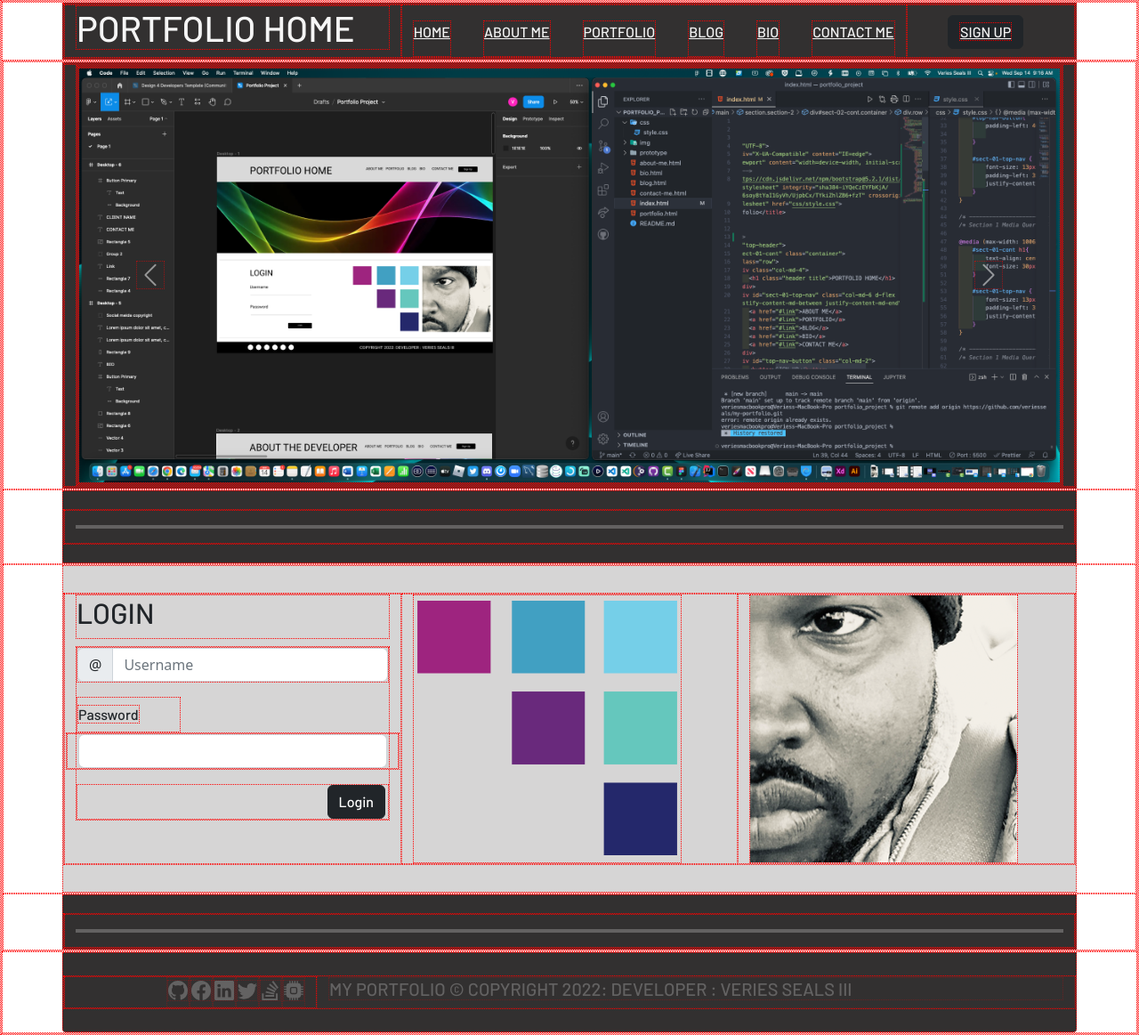
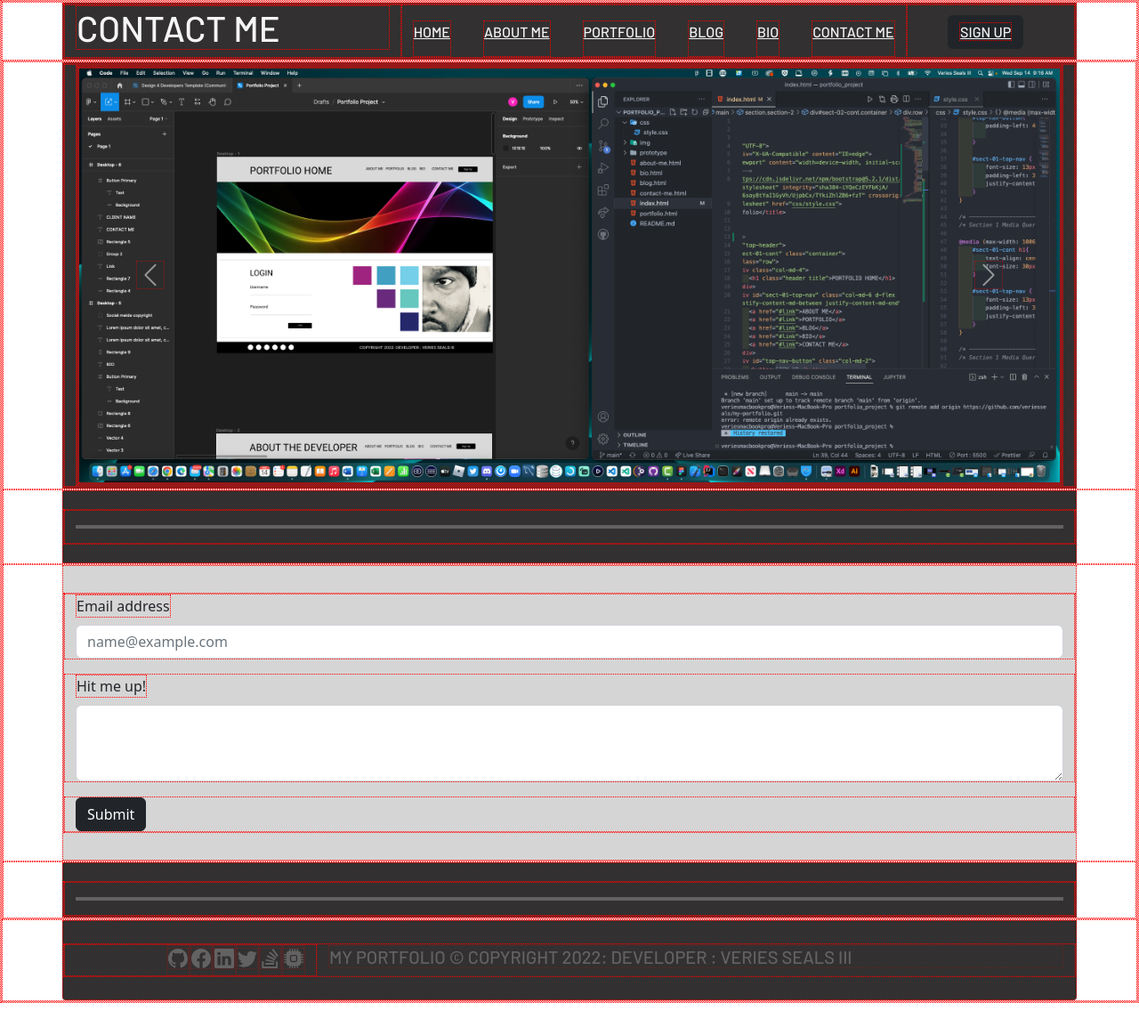
Before and after one commit to veriesseals/my-portfolio, a plain HTML site: page contact-me.html in a window 1280 px wide. Shown: the whole page at 89% size. After the commit the page ends 1127 px from the top, so only its background shows below. Drawn offline with nearby package versions, Linux system fonts and the light colour scheme.

Commit message:
Added contact me page

```diff
--- a/contact-me.html
+++ b/contact-me.html
@@ -10,7 +10,7 @@
     <link rel="preconnect" href="https://fonts.gstatic.com" crossorigin>
     <link href="https://fonts.googleapis.com/css2?family=Barlow:wght@500&display=swap" rel="stylesheet">
     <link rel="stylesheet" href="css/style.css">
-    <title>Veries's Portfolio</title>
+    <title>Contact Me</title>
 </head>
 <body>
     <!-- Header -->
@@ -18,7 +18,7 @@
         <div id="sect-01-cont" class="container">
             <div class="row">
                 <div class="col-md-4">
-                    <h1 class="header-title">PORTFOLIO HOME</h1>
+                    <h1 class="header-title">CONTACT ME</h1>
                 </div>
                 <div id="sect-01-top-nav" class="col-md-6 d-flex justify-content-md-between justify-content-md-end">
                     <a href="index.html">HOME</a>
@@ -82,37 +82,20 @@
         <section class="section-3">
             <div id="sect-03-cont" class="container">
                 <div class="row">
-                    <div class="col-md-4">
-                        <h2 class="login">LOGIN</h2>
-                        <!-- form -->
-                        <form action="">
-                            <!-- Username -->
-                            <div class="input-group mb-3">
-                                <span class="input-group-text" id="basic-addon1">@</span>
-                                <input type="text" class="form-control" placeholder="Username" aria-label="Username" aria-describedby="basic-addon1">
-                            </div>
+                    <div class="mb-3">
+                        <label for="exampleFormControlInput1" class="form-label">Email address</label>
+                        <input type="email" class="form-control" id="exampleFormControlInput1" placeholder="name@example.com" class="col-md-4">
+                    </div>
+                    <div class="mb-3">
+                        <label for="exampleFormControlTextarea1" class="form-label">Hit me up!</label>
+                        <textarea class="form-control" id="exampleFormControlTextarea1" rows="3"></textarea>
+                    </div>
 
-                            <!-- Password -->
+                    <div id="sect-03-cont-submit-button" class="col-md-12">
+                        <button class="btn btn-dark" type="submit">Submit</button>
+                    </div>
 
-                            <label for="inputPassword" class="col-sm-4 col-form-label"><span id="password-text">Password</span></label>
-                            <div class="mb-3 row">
-                                <div class="col-sm-12">
-                                  <input type="password" class="form-control" id="inputPassword">
-                                </div>
-                              </div>
 
-                            <div id="sect-03-cont-login-button" class="login-button">
-                                <button type="button" class="btn btn-dark">Login</button>
-                            </div>
-                        </form>
-                    </div>
-                    <div id="sect-03-cont-img1" class="col-md-4">
-                        <img src="img/squares.png" alt="" class="img-fluid">
-                    </div>
-                    <div id="sect-03-cont-img2" class="col-md-4">
-                        <img src="img/me.png" alt="" class="img-fluid">
-                    </div>
-                </div>
             </div>
         </section>
 
--- a/css/style.css
+++ b/css/style.css
@@ -35,11 +35,24 @@
 }
 
 
+
+/* ----------------------------------- */
+/* Footer Sect 3b */
+
+#horizontal-line2 {
+    padding-top: 20px;
+    background-color: #323030;
+}
+
+
+/* ----------------------------------- */
+/* Footer Sect 4 */
+
 /* 744 */
 /* ----------------------------------- */
 /* Section 1 Media Querry for max 700px Screens */
 
-@media (max-width: 744px){
+@media (max-width: 751px){
     #sect-01-cont h1{
         text-align: center;
     }
@@ -55,9 +68,6 @@
         justify-content: space-between;
     }
 
-    #sect-04-cont div{
-        justify-content: center;
-    }
 
     #copyright h5{
         font-size: 16px;
@@ -72,6 +82,10 @@
     #sect-03-cont-img2 img{
         padding-left: 20%;
         /* justify-content: center; */
+    }
+
+    #sect-04-cont div{
+        justify-content: center;
     }
 }
 
@@ -88,6 +102,15 @@
         font-size: 13px;
         padding-left: 35px;
         justify-content: space-between;
+    }
+}
+
+/* ----------------------------------- */
+/* Section 1 Media Querry for max 775px Screens */
+
+@media (max-width: 775px){
+    #top-nav-button{
+        padding-left: 40%;
     }
 }
 
@@ -127,17 +150,16 @@ hr{
     background-color: #323030;
 }
 
+#sect-02-cont {
+    background-color: #323030;
+}
+/* ----------------------------------- */
+/* Login Sect 3 */
 
 #sect-03-cont-login-button{
     padding-left: 80%;
     font-family: 'Barlow', sans-serif;
 }
-
-#sect-02-cont {
-    background-color: #323030;
-}
-/* ----------------------------------- */
-/* Login Sect 3 */
 
 .login{
     padding-bottom: 10px;
@@ -154,6 +176,13 @@ hr{
     background-color: #d6d5d5;
 }
 
+#sect-03-cont-img2 img{
+    border-top-left-radius: 5px;
+    border-top-right-radius: 5px;
+    border-bottom-left-radius: 5px;
+    border-bottom-right-radius: 5px;
+}
+
 @media (max-width: 1000px){
     #sect-03-cont-login-button {
         padding-left: 40%;
@@ -168,18 +197,9 @@ hr{
     }
 }
 
-/* ----------------------------------- */
-/* Footer Sect 3b */
-
-#horizontal-line2 {
-    padding-top: 20px;
-    background-color: #323030;
+#sect-03-cont-img3 img{
+    width: 1200px;
 }
-
-
-/* ----------------------------------- */
-/* Footer Sect 4 */
-
 #sect-04-cont{
     padding-top: 25px;
     padding-bottom: 25px;
```
Also changed, not shown: about-me.html (+2 -2 lines), sign-up.html (+2 -2 lines), img/._istockphoto-1170675722-640x640.jpg, img/._neon-1.png (added), img/neon-1.png (added).
